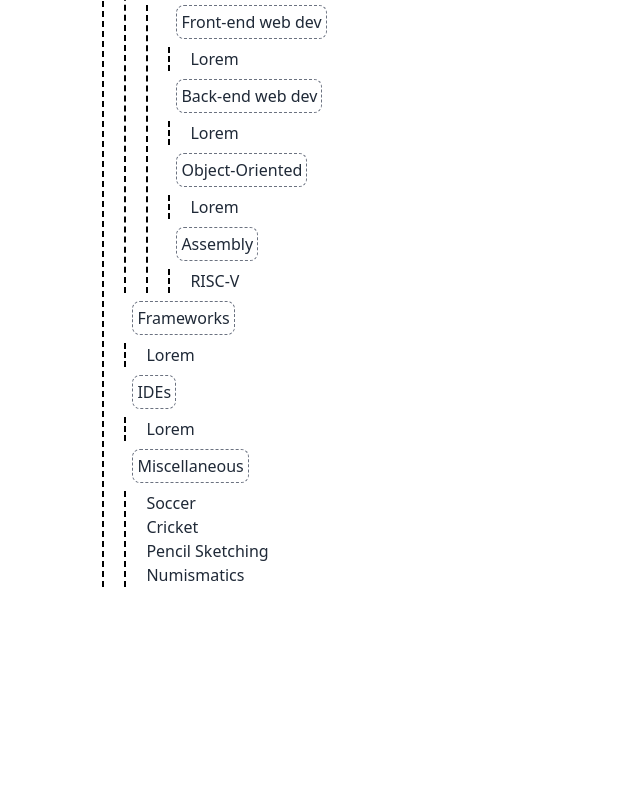
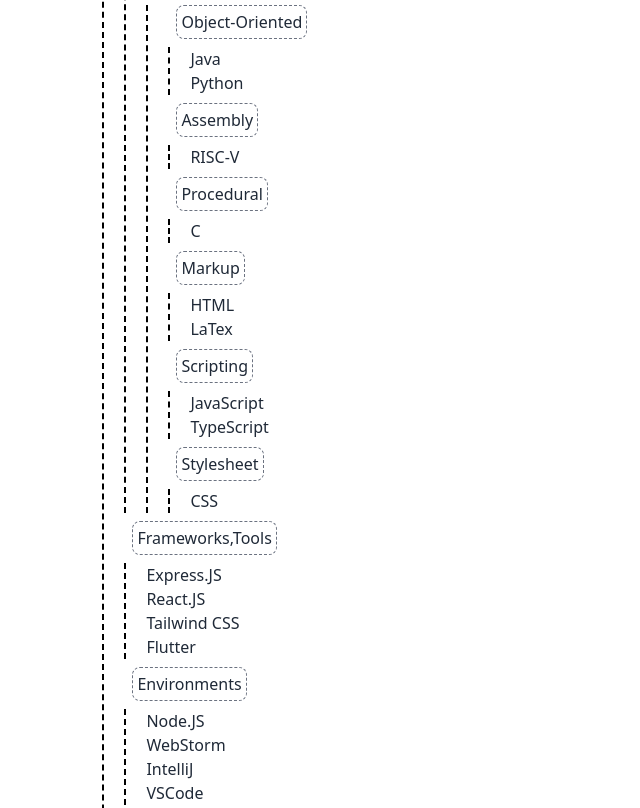
Before and after one commit to Aravind142857/Aravind142857.github.io, a website: page public/skills.html in a window 1280 px wide. Shown: the part 549-1357 px from the top of the page, without its empty margins (0-640 px from the left). Before the commit the page ends 1200 px from the top, so only its background shows below. Drawn offline with Linux system fonts and the light colour scheme; a web font is replaced by a local one.

Commit message:
Resume fixed

```diff
--- a/public/skills.html
+++ b/public/skills.html
@@ -72,21 +72,10 @@
                                     <li class="list-header">Computer</li>
                                     <ul class="nested">
                                         <div>
-                                        <li class="list-header">Front-end web dev</li>
-                                        <ul class="nested">
-                                            <li>Lorem</li>
-                                        </ul>
-                                        </div>
-                                        <div>
-                                            <li class="list-header">Back-end web dev</li>
-                                            <ul class="nested">
-                                                <li>Lorem</li>
-                                            </ul>
-                                        </div>
-                                        <div>
                                             <li class="list-header">Object-Oriented</li>
                                             <ul class="nested">
-                                                <li>Lorem</li>
+                                                <li>Java</li>
+                                                <li>Python</li>
                                             </ul>
                                         </div>
                                         <div>
@@ -95,20 +84,52 @@
                                                 <li>RISC-V</li>
                                             </ul>
                                         </div>
+                                        <div>
+                                            <li class="list-header">Procedural</li>
+                                            <ul class="nested">
+                                                <li>C</li>
+                                            </ul>
+                                        </div>
+                                        <div>
+                                            <li class="list-header">Markup</li>
+                                            <ul class="nested">
+                                                <li>HTML</li>
+                                                <li>LaTex</li>
+                                            </ul>
+                                        </div>
+                                        <div>
+                                            <li class="list-header">Scripting</li>
+                                            <ul class="nested">
+                                                <li>JavaScript</li>
+                                                <li>TypeScript</li>
+                                            </ul>
+                                        </div>
+                                        <div>
+                                            <li class="list-header">Stylesheet</li>
+                                            <ul class="nested">
+                                                <li>CSS</li>
+                                            </ul>
+                                        </div>
                                     </ul>
                                 </div>
                             </ul>
                         </div>
                         <div>
-                            <li class="list-header">Frameworks</li>
+                            <li class="list-header">Frameworks,Tools</li>
                             <ul class="nested">
-                                <li>Lorem</li>
+                                <li>Express.JS</li>
+                                <li>React.JS</li>
+                                <li>Tailwind CSS</li>
+                                <li>Flutter</li>
                             </ul>
                         </div>
                         <div>
-                            <li class="list-header">IDEs</li>
+                            <li class="list-header">Environments</li>
                             <ul class="nested">
-                                <li>Lorem</li>
+                                <li>Node.JS</li>
+                                <li>WebStorm</li>
+                                <li>IntelliJ</li>
+                                <li>VSCode</li>
                             </ul>
                         </div>
                         <div>
```
Also changed, not shown: 1 other file.
